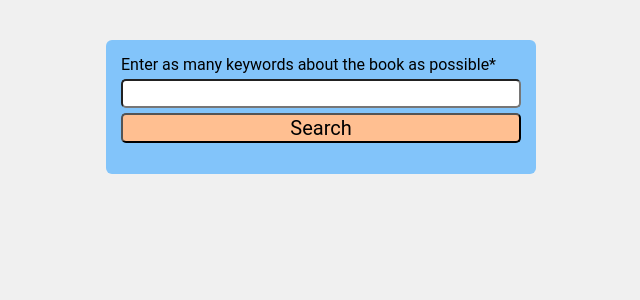
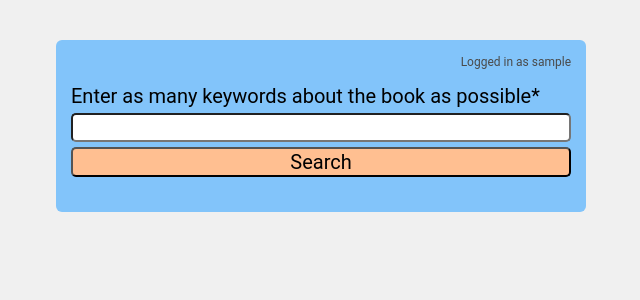
Before and after one commit to faaizajaz/rentabook, a Django app: page / in a window 1280 px wide. Shown: the top 300 px of the page, without its empty margins (319-959 px from the left). Run offline with Django 3.2, Linux system fonts and the light colour scheme; the visitor is signed in with stand-in values (Sample User, id 1); some libraries are stand-ins or nearby versions.

Commit message:
More styling

```diff
--- a/bookquery/templates/bookquery/search.html
+++ b/bookquery/templates/bookquery/search.html
@@ -11,6 +11,7 @@
 
 <body>
 	<div class="search-box">
+		<div class="login-status">Logged in as {{request.user.username}}</div>
 		<form method = "POST">
 			{% csrf_token %}
 			{{ form|crispy }}
--- a/static/base.css
+++ b/static/base.css
@@ -12,10 +12,11 @@ body {
 .search-box {
 	color: black;
 	background: #82c4fa;
-	width: 400px;
+	width: 500px;
 	margin: 40px auto; /* top/botton 40x, l/r auto. This centers the box */
 	padding: 15px;
 	border-radius: 6px;
+	font-size: 20px;
 }
 
 #id_any_field {
@@ -32,6 +33,14 @@ body {
 	background: #ffbf91;
 	border-radius: 5px;
 	font-size: 20px;
+}
+
+.login-status {
+	text-align: right;
+	width: 100%;
+	margin-bottom: 15px;
+	font-size: 12px;
+	color: #4a4a4a;
 }
 
 /********************** RESULTS PAGE **********************/
```
